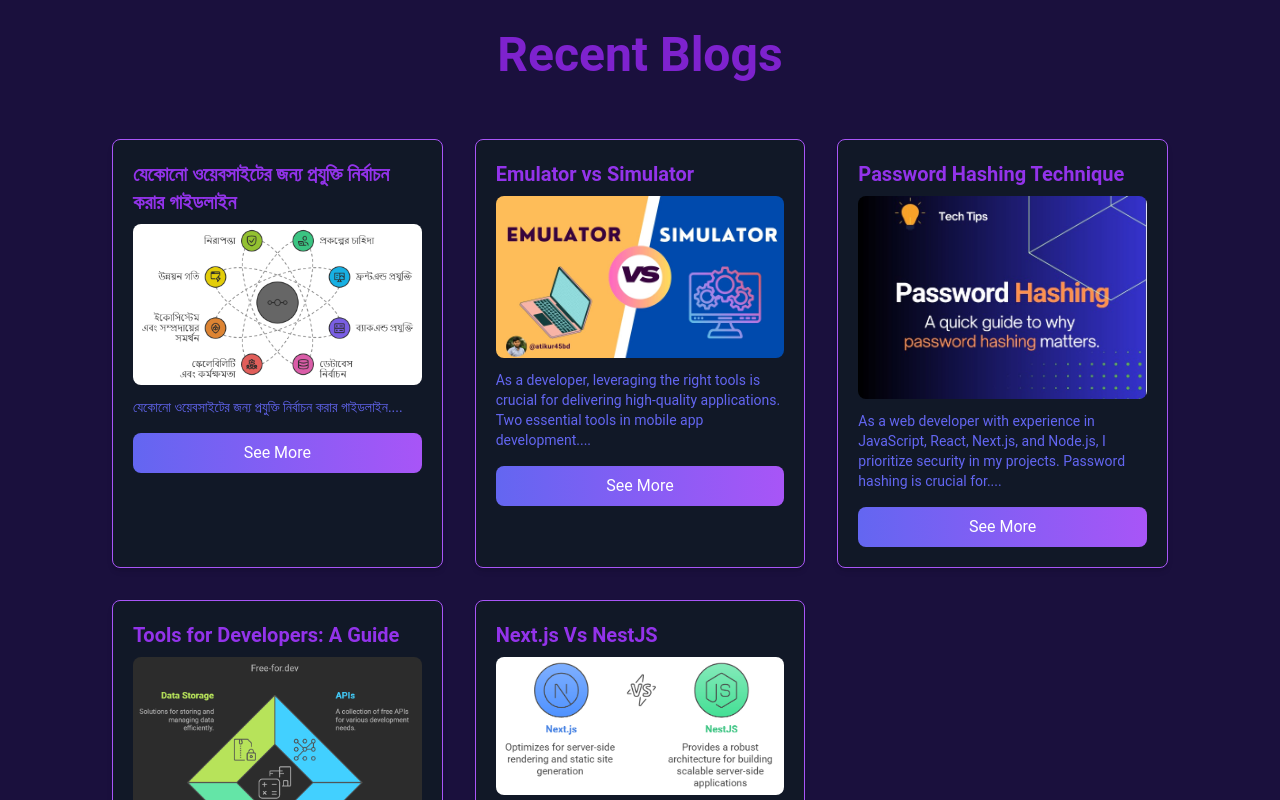
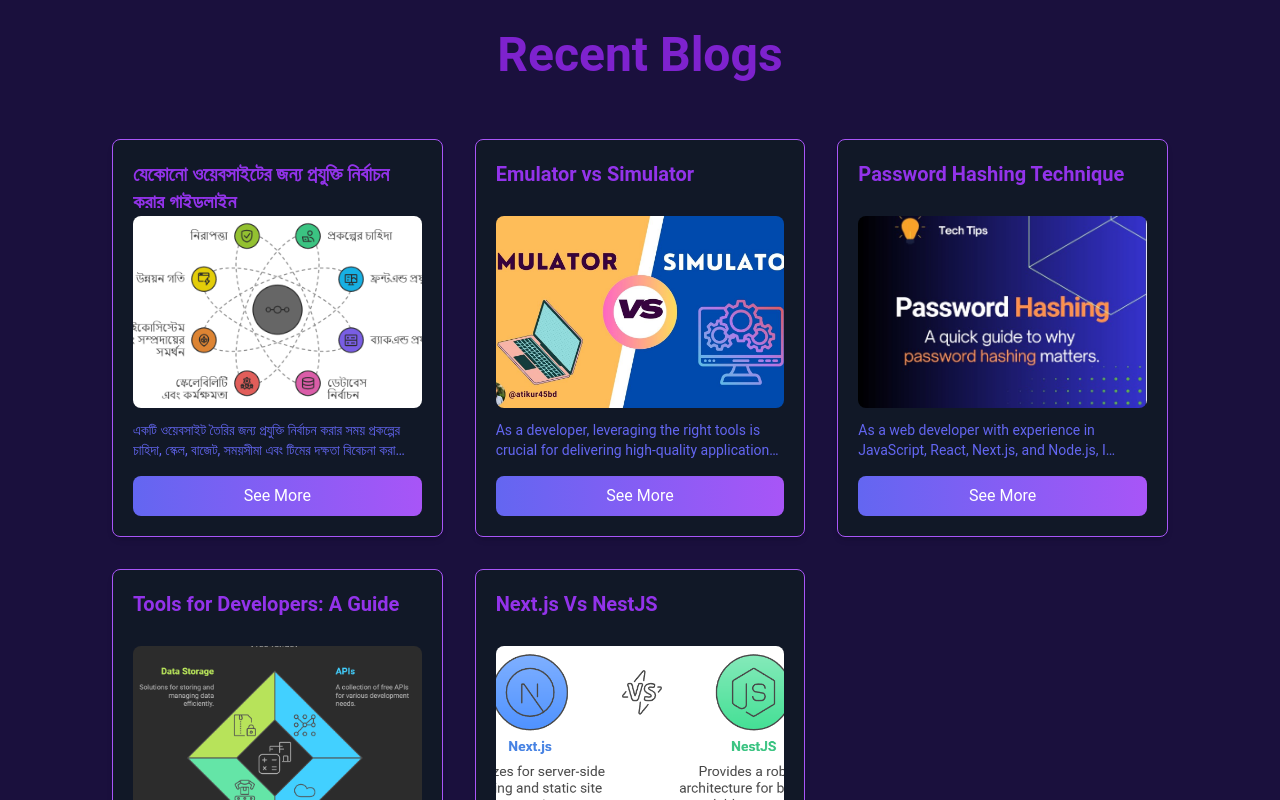
Before and after one commit to atikur45bd/portfolio-project, a React (Vite) app: page / in a window 1280 px wide. Shown: the part 3020-3820 px from the top of the page. Built offline with nearby package versions, Linux system fonts and the light colour scheme.

Commit message:
update blog post view

```diff
--- a/package.json
+++ b/package.json
@@ -23,6 +23,9 @@
   },
   "devDependencies": {
     "@eslint/js": "^9.13.0",
+    "@tailwindcss/forms": "^0.5.9",
+    "@tailwindcss/line-clamp": "^0.4.4",
+    "@tailwindcss/typography": "^0.5.15",
     "@types/react": "^18.3.12",
     "@types/react-dom": "^18.3.1",
     "@vitejs/plugin-react": "^4.3.3",
--- a/src/components/Blogs/Blogs.jsx
+++ b/src/components/Blogs/Blogs.jsx
@@ -18,6 +18,7 @@
   const handleCloseModal = () => {
     setIsModalOpen(null);
   };
+
 
   // JavaScript object for blog posts
   const posts = [
@@ -52,7 +53,7 @@
     {
       id: 5,
       title: "যেকোনো ওয়েবসাইটের জন্য প্রযুক্তি নির্বাচন করার গাইডলাইন ",
-      description: "যেকোনো ওয়েবসাইটের জন্য প্রযুক্তি নির্বাচন করার গাইডলাইন....",
+      description: "একটি ওয়েবসাইট তৈরির জন্য প্রযুক্তি নির্বাচন করার সময় প্রকল্পের চাহিদা, স্কেল, বাজেট, সময়সীমা এবং টিমের দক্ষতা বিবেচনা করা গুরুত্বপূর্ণ। নিচে একটি পূর্ণাঙ্গ গাইড দেওয়া হলো:",
       image: BestTechnologyStack,
       iframeSrc: "https://www.linkedin.com/embed/feed/update/urn:li:share:7264454643164880898",
     },
@@ -77,20 +78,20 @@
         {reversedPosts.map((post) => (
           <motion.div
             key={post.id}
-            className="blog-post bg-gray-900 border border-purple-500 text-indigo-500    hover:bg-gray-800 rounded-lg p-5 shadow-md hover:shadow-lg transform transition-all duration-500 hover:scale-105"
+            className="blog-post overflow-hidden bg-gray-900 border border-purple-500 text-indigo-500    hover:bg-gray-800 rounded-lg p-5 shadow-md hover:shadow-lg transform transition-all duration-500 hover:scale-105"
             initial={{ opacity: 0, y: 40 }}
             animate={{ opacity: 1, y: 0 }}
             transition={{ duration: 1.5, delay: 0.5 }}
           >
-            <h3 className="text-xl font-semibold mb-2 text-purple-600">{post.title}</h3>
+            <h3 className="text-xl font-semibold mb-2 overflow-hidden  h-12 text-purple-600">{post.title}</h3>
             <div className="overflow-hidden rounded-lg mb-3">
               <img
                 src={post.image}
                 alt={post.title}
-                className="w-full  object-cover transition-transform duration-500 transform hover:scale-110"
+                className="w-full h-48 object-cover transition-transform duration-500 transform hover:scale-110"
               />
             </div>
-            <p className="text-sm   mb-4">{post.description}</p>
+            <p className=" text-sm  overflow-hidden line-clamp-2 mb-4">{post.description}</p>
             <button
               onClick={() => handleOpenModal(post.id)}
               className=" w-full py-2 rounded-lg bg-gradient-to-r from-indigo-500 to-purple-500 text-white hover:from-purple-500 hover:to-indigo-500 transition-all duration-700"
--- a/tailwind.config.js
+++ b/tailwind.config.js
@@ -13,7 +13,11 @@
       },
     },
   },
-  plugins: [require("daisyui")],
+  plugins: [
+    require("daisyui"),                // DaisyUI for component themes
+    require("@tailwindcss/line-clamp"), // Line-clamp for text truncation
+    require("@tailwindcss/typography") // Tailwind typography for rich text
+  ],
   daisyui: {
     themes: [
       {
```
Also changed, not shown: 1 other file (tests, documents, lock files or other folders).
